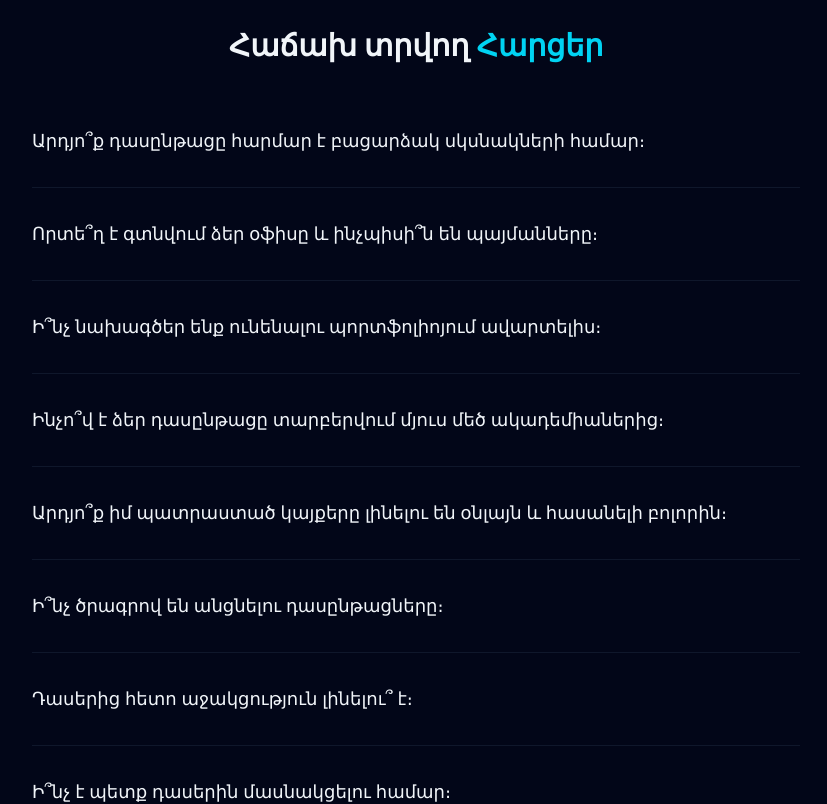
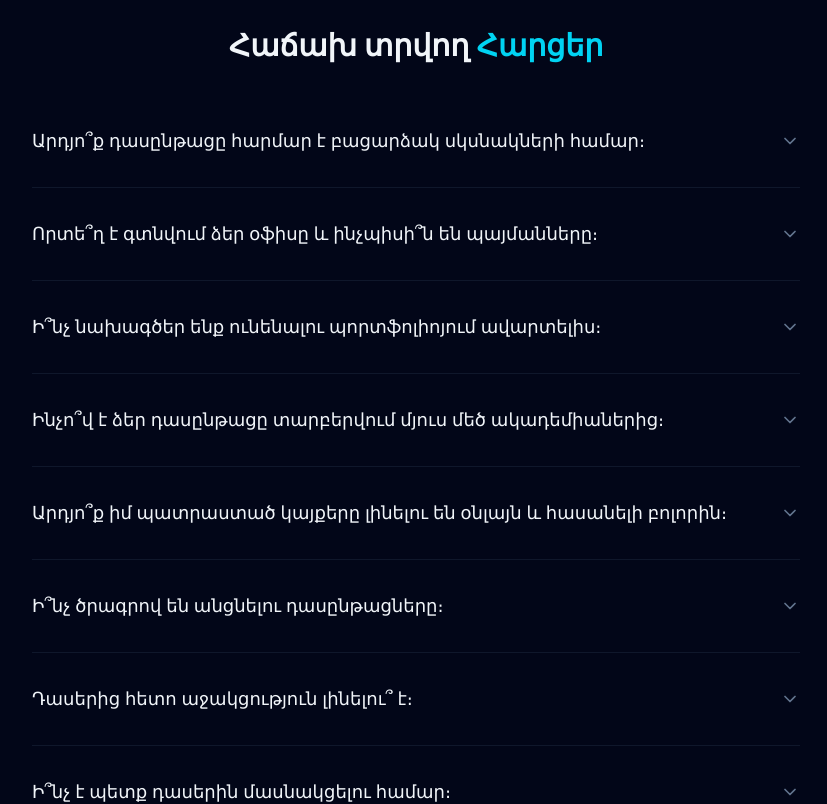
Before and after one commit to ddawtyann7ka7-coder/Development-Art, a React (Vite) app: page / in a window 1280 px wide. Shown: the part 3820-4624 px from the top of the page, without its empty margins (224-1051 px from the left). Built offline with nearby package versions, Linux system fonts and the light colour scheme.

Commit message:
add arrows in FAQItem component

```diff
--- a/src/sections/FAQ/components/FAQItem/FAQItem.jsx
+++ b/src/sections/FAQ/components/FAQItem/FAQItem.jsx
@@ -1,6 +1,7 @@
 import React from 'react'
 import { motion, AnimatePresence } from 'framer-motion'
 import { answerVariants, iconVariants } from '../FAQAnimations/FAQAnimations'
+import { ChevronDown } from 'lucide-react'
 
 export default function FAQItem({ faq, isOpen, onToggle }) {
     return (
@@ -15,6 +16,7 @@ export default function FAQItem({ faq, isOpen, onToggle }) {
                     animate={isOpen ? "open" : "closed"}
                     className="text-sm text-slate-500 shrink-0"
                 >
+                    <ChevronDown size={20} />
                 </motion.span>
             </button>
 
```
